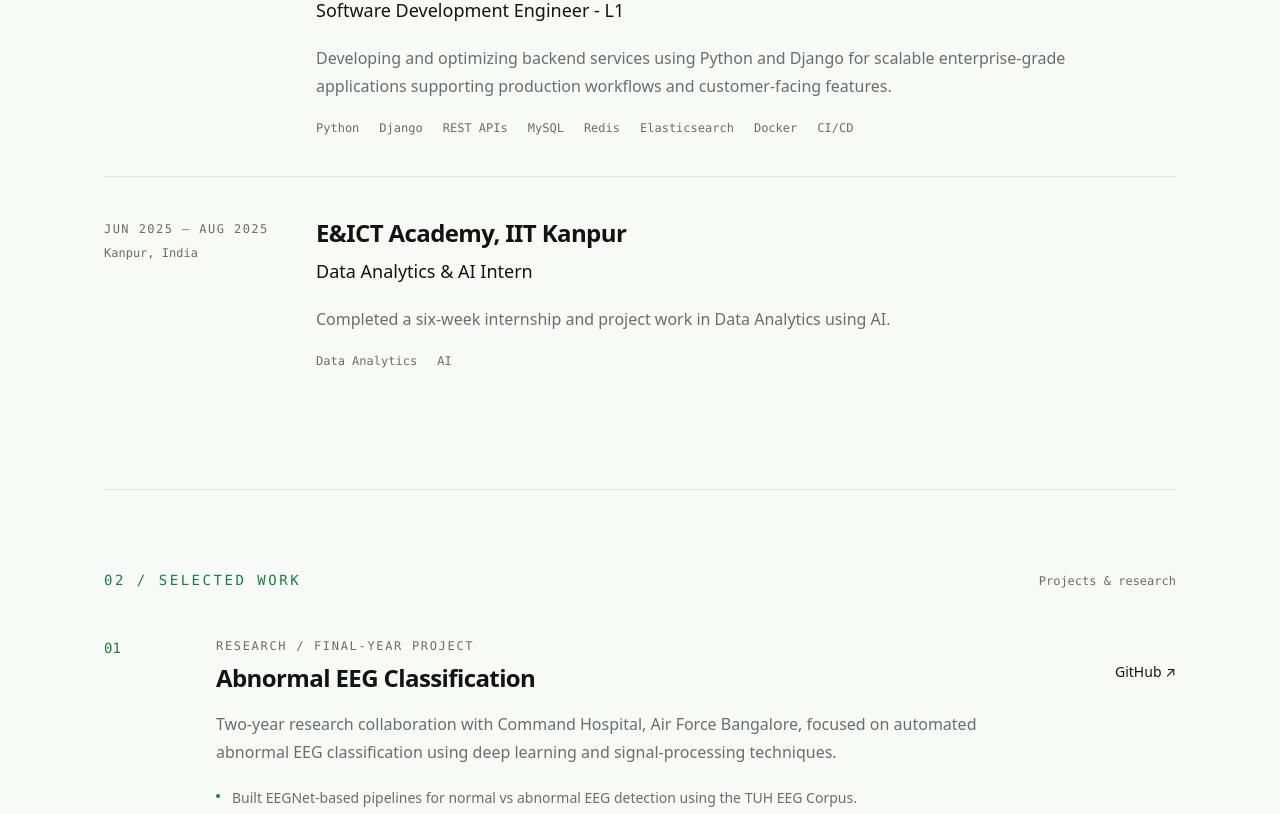
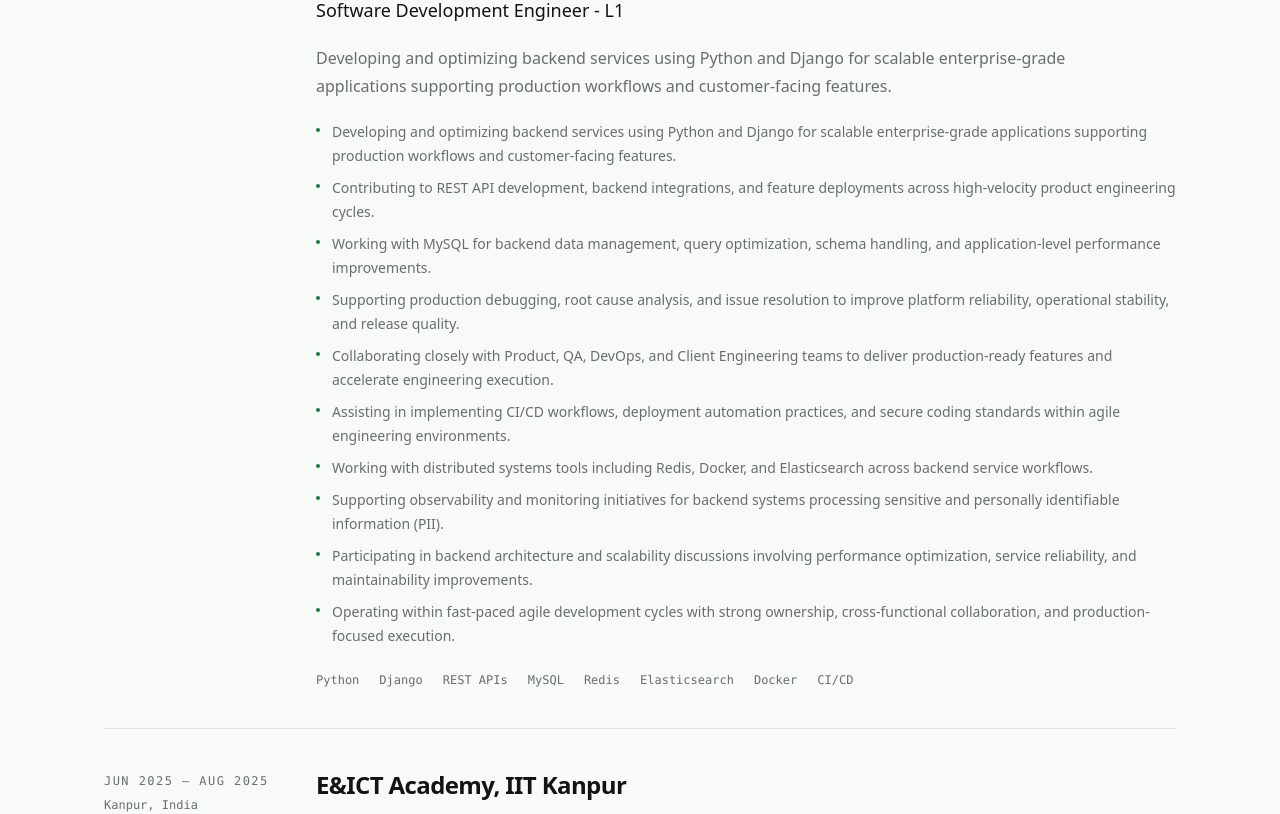
Before and after one commit to harshitabatta/Portfolio, a Next.js app: page / in a window 1280 px wide. Shown: the part 940-1754 px from the top of the page. Built offline with nearby package versions, Linux system fonts and the light colour scheme.

Commit message:
expand experience details

```diff
--- a/src/app/page.tsx
+++ b/src/app/page.tsx
@@ -8,6 +8,18 @@ const experiences = [
     period: "Jan 2026 — Present",
     location: "Mumbai, India",
     description: "Developing and optimizing backend services using Python and Django for scalable enterprise-grade applications supporting production workflows and customer-facing features.",
+    details: [
+      "Developing and optimizing backend services using Python and Django for scalable enterprise-grade applications supporting production workflows and customer-facing features.",
+      "Contributing to REST API development, backend integrations, and feature deployments across high-velocity product engineering cycles.",
+      "Working with MySQL for backend data management, query optimization, schema handling, and application-level performance improvements.",
+      "Supporting production debugging, root cause analysis, and issue resolution to improve platform reliability, operational stability, and release quality.",
+      "Collaborating closely with Product, QA, DevOps, and Client Engineering teams to deliver production-ready features and accelerate engineering execution.",
+      "Assisting in implementing CI/CD workflows, deployment automation practices, and secure coding standards within agile engineering environments.",
+      "Working with distributed systems tools including Redis, Docker, and Elasticsearch across backend service workflows.",
+      "Supporting observability and monitoring initiatives for backend systems processing sensitive and personally identifiable information (PII).",
+      "Participating in backend architecture and scalability discussions involving performance optimization, service reliability, and maintainability improvements.",
+      "Operating within fast-paced agile development cycles with strong ownership, cross-functional collaboration, and production-focused execution.",
+    ],
     technologies: ["Python", "Django", "REST APIs", "MySQL", "Redis", "Elasticsearch", "Docker", "CI/CD"],
   },
   {
@@ -68,7 +80,7 @@ export default function Home() {
 
         <section id="experience" className="border-t border-line py-20">
           <div className="flex items-baseline justify-between gap-8"><p className="font-mono text-sm uppercase tracking-[0.18em] text-accent">01 / Experience</p><span className="font-mono text-xs text-muted">Professional history</span></div>
-          <div className="mt-12 divide-y divide-line">{experiences.map((experience) => <article key={`${experience.company}-${experience.role}`} className="grid gap-8 py-10 first:pt-0 lg:grid-cols-[180px_minmax(0,1fr)]"><div className="font-mono text-xs uppercase tracking-[0.12em] text-muted lg:pt-1"><p>{experience.period}</p><p className="mt-2 normal-case tracking-normal">{experience.location}</p></div><div><h2 className="text-2xl font-semibold tracking-tight">{experience.company}</h2><p className="mt-2 text-lg">{experience.role}</p><p className="mt-5 max-w-3xl leading-7 text-muted">{experience.description}</p><div className="mt-5 flex max-w-3xl flex-wrap gap-x-5 gap-y-2 font-mono text-xs text-muted">{experience.technologies.map((technology) => <span key={technology}>{technology}</span>)}</div></div></article>)}</div>
+          <div className="mt-12 divide-y divide-line">{experiences.map((experience) => <article key={`${experience.company}-${experience.role}`} className="grid gap-8 py-10 first:pt-0 lg:grid-cols-[180px_minmax(0,1fr)]"><div className="font-mono text-xs uppercase tracking-[0.12em] text-muted lg:pt-1"><p>{experience.period}</p><p className="mt-2 normal-case tracking-normal">{experience.location}</p></div><div><h2 className="text-2xl font-semibold tracking-tight">{experience.company}</h2><p className="mt-2 text-lg">{experience.role}</p><p className="mt-5 max-w-3xl leading-7 text-muted">{experience.description}</p>{experience.details && <ul className="mt-5 max-w-4xl space-y-2 text-sm leading-6 text-muted">{experience.details.map((detail) => <li key={detail} className="flex gap-3"><span className="mt-2 h-1 w-1 shrink-0 rounded-full bg-accent"/><span>{detail}</span></li>)}</ul>}<div className="mt-6 flex max-w-4xl flex-wrap gap-x-5 gap-y-2 font-mono text-xs text-muted">{experience.technologies.map((technology) => <span key={technology}>{technology}</span>)}</div></div></article>)}</div>
         </section>
 
         <section id="work" className="border-t border-line py-20">
```
